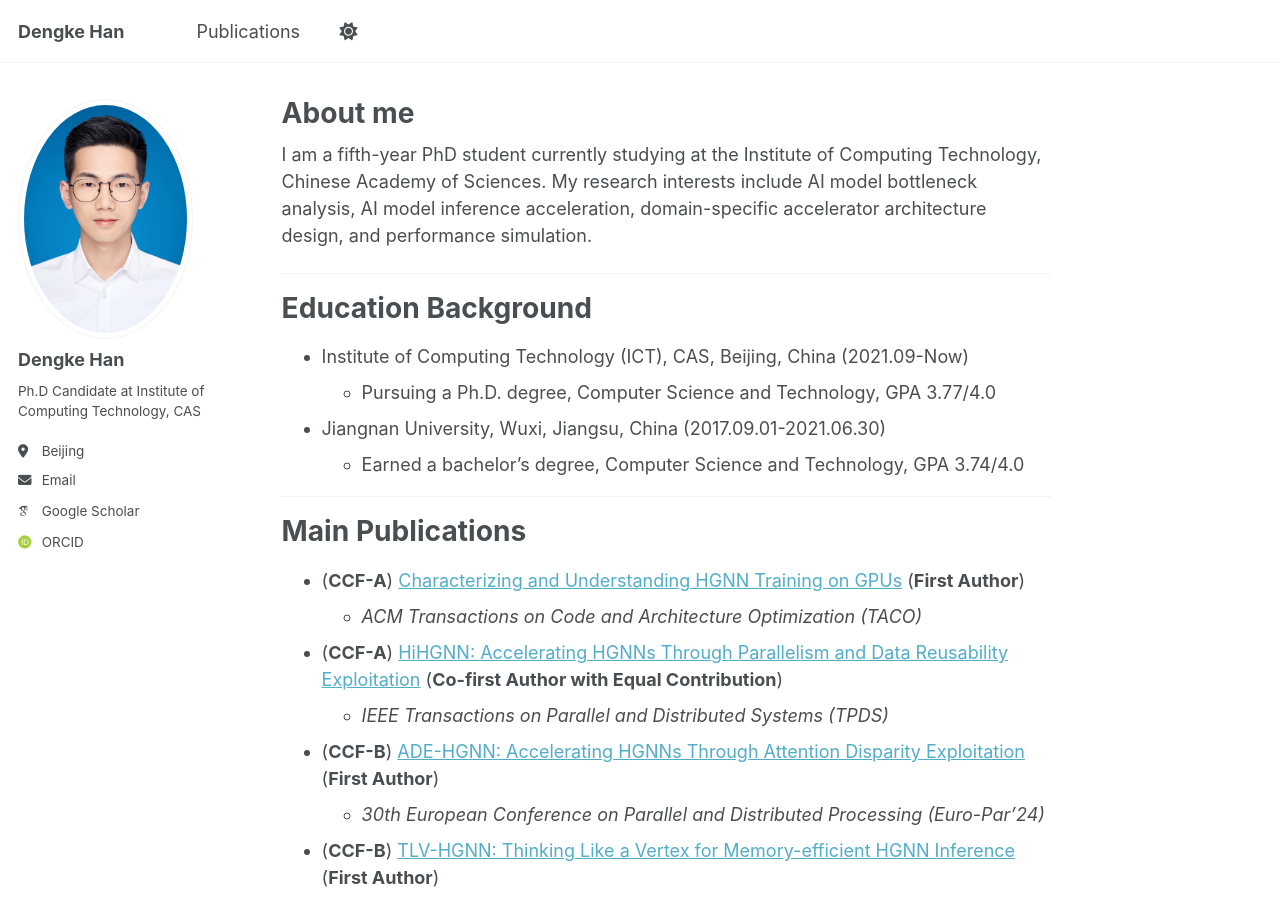
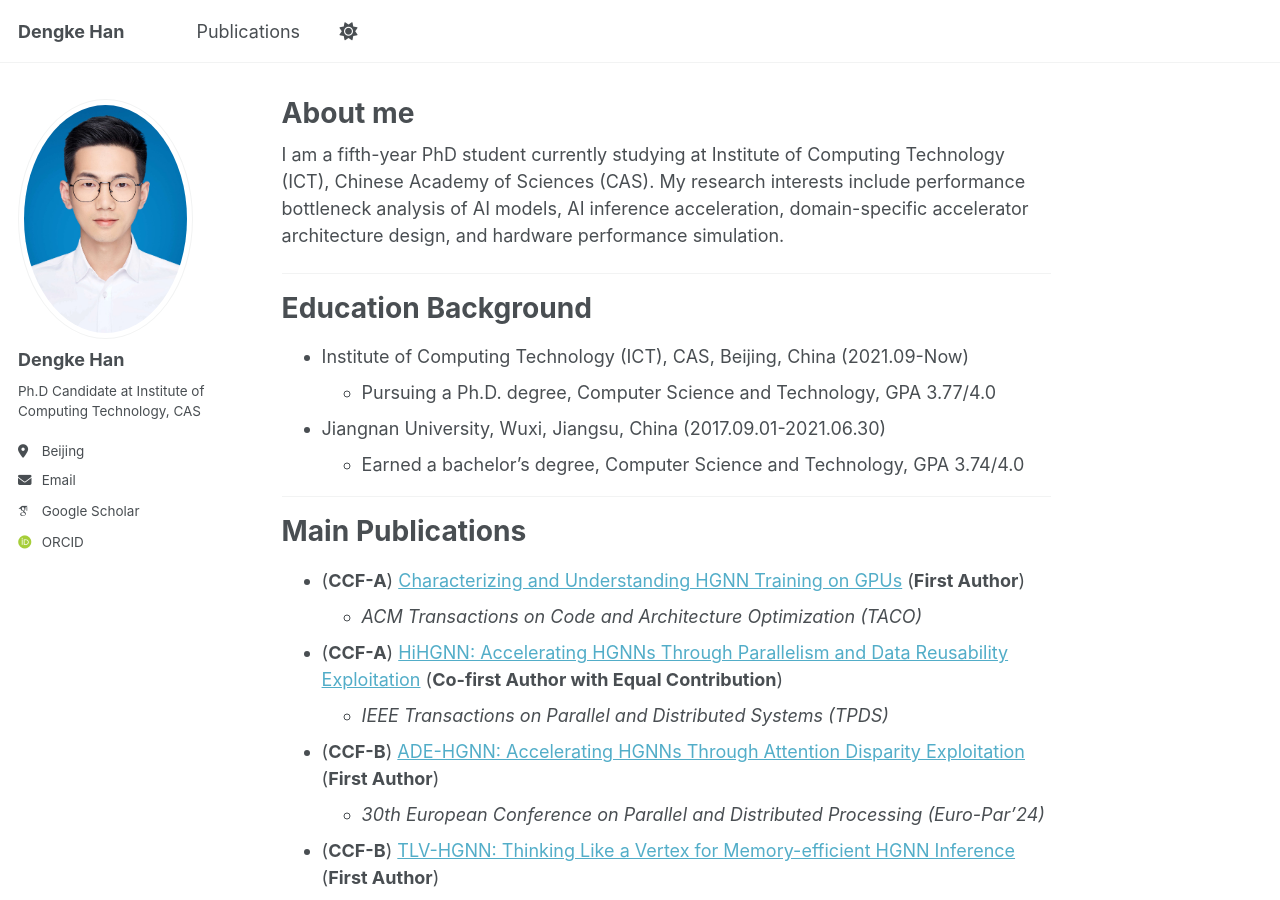
Before and after one commit to handengke/handengke.github.io, a Jekyll site: the page built from _pages/about.md, in a window 1280 px wide and 900 px high. Built offline with Jekyll 4.4.1, drawn with Linux system fonts in a browser that asks for light colours; some web fonts are replaced; a script that is not in the unit is left out.

Commit message:
Update about.md

```diff
--- a/_pages/about.md
+++ b/_pages/about.md
@@ -7,7 +7,7 @@ redirect_from:
   - /about.html
 ---
 
-I am a fifth-year PhD student currently studying at the Institute of Computing Technology, Chinese Academy of Sciences. My research interests include AI model bottleneck analysis, AI model inference acceleration, domain-specific accelerator architecture design, and performance simulation.
+I am a fifth-year PhD student currently studying at Institute of Computing Technology (ICT), Chinese Academy of Sciences (CAS). My research interests include performance bottleneck analysis of AI models, AI inference acceleration, domain-specific accelerator architecture design, and hardware performance simulation.
 
 -----
 
```
